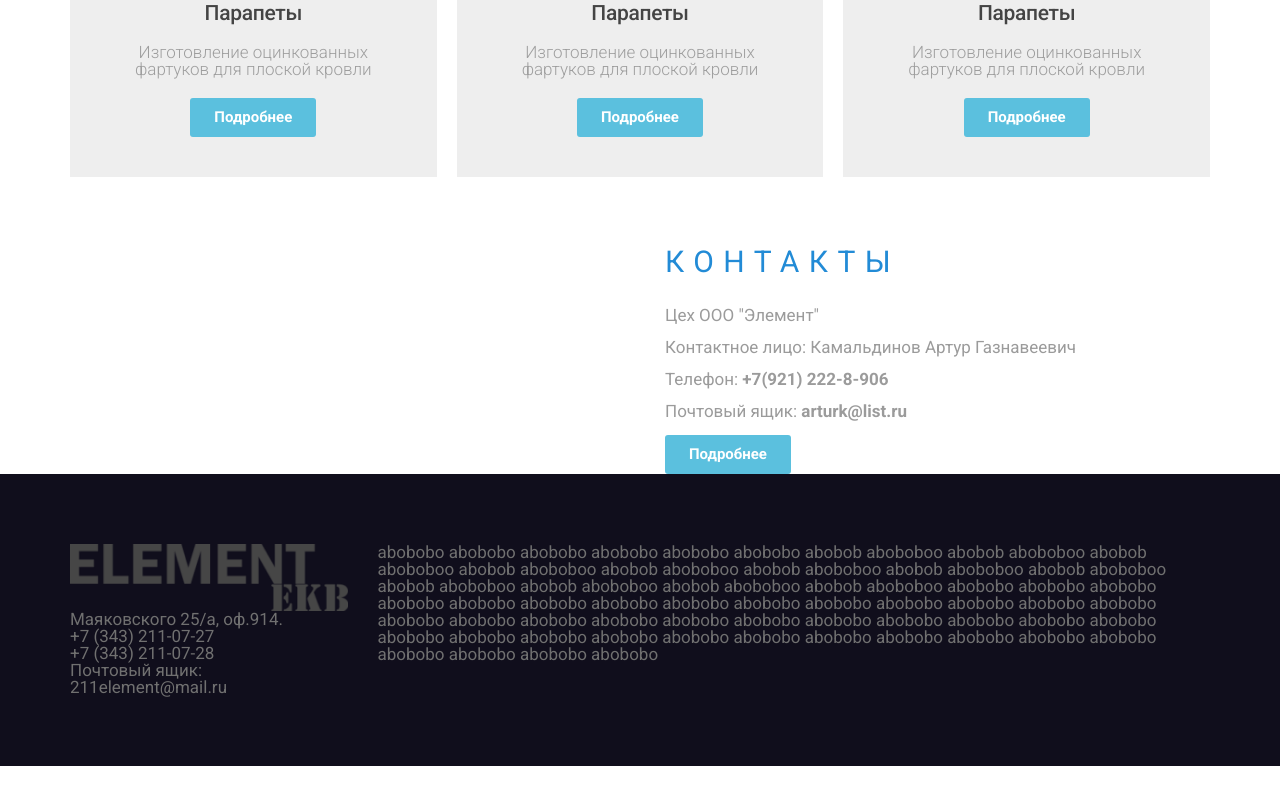
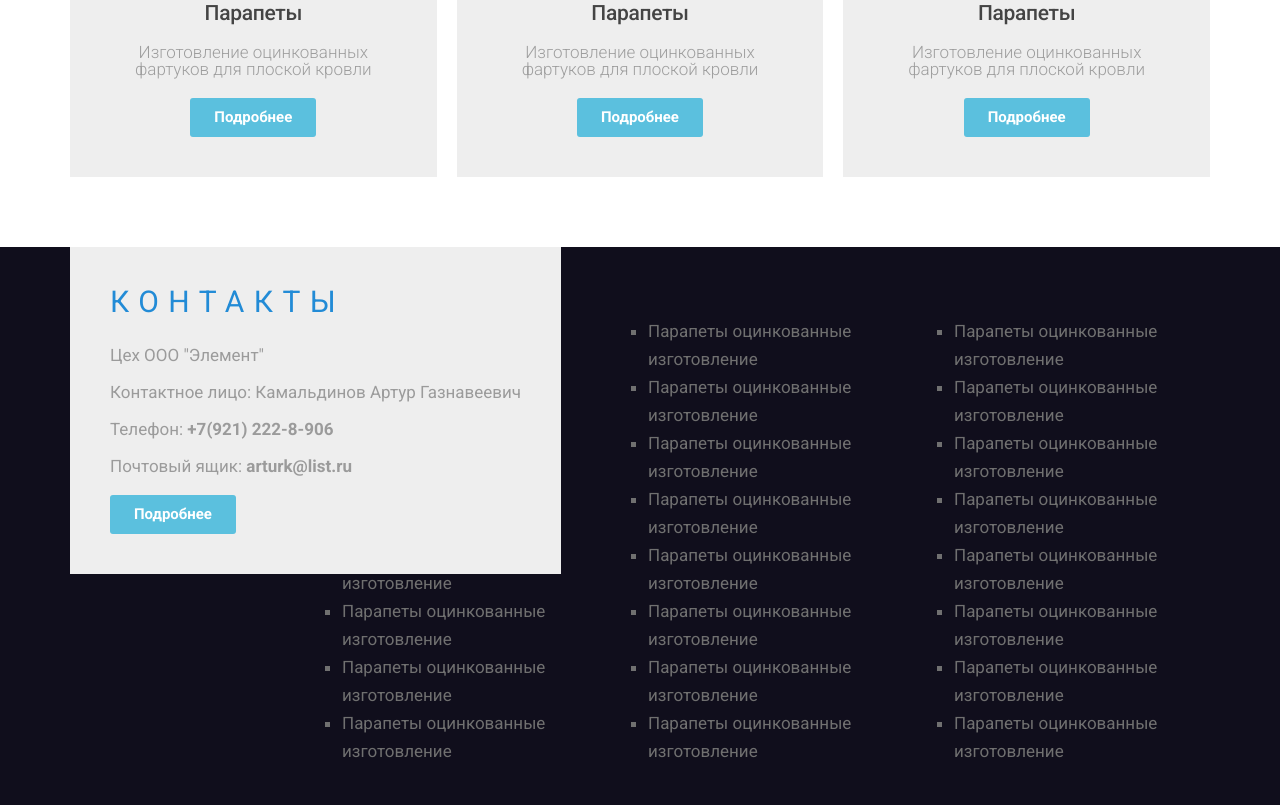
Before and after one commit to Dimickon/element-ekb, a website: page src/index.html in a window 1280 px wide. Shown: the part 3275-4080 px from the top of the page. Before the commit the page ends 4041 px from the top, so only its background shows below. Drawn offline with nearby package versions, Linux system fonts and the light colour scheme; files that its build step writes are made by us from their sources.

Commit message:
end index.html

```diff
--- a/src/assets/sass/blocks/footer.scss
+++ b/src/assets/sass/blocks/footer.scss
@@ -5,7 +5,7 @@
 
 .footer__inner {
     display: grid;
-    grid-template-columns: 1fr 3fr;
+    grid-template-columns: 1fr 4fr;
     grid-gap: 3rem;
 
     color: #707070;
@@ -25,4 +25,16 @@
 .footer__info {
     display: flex;
     flex-direction: column;
+
+    img,
+    p,
+    a:nth-child(n) {
+        margin-bottom: 1.5rem;
+    }
 }
+
+.footer__links {
+    display: grid;
+    grid-template-columns: repeat(3, 1fr);
+    grid-gap: 3rem;
+}
--- a/src/assets/sass/blocks/info.scss
+++ b/src/assets/sass/blocks/info.scss
@@ -1,13 +1,26 @@
+.info {
+    margin: 7rem 0;
+}
+
 .info__inner {
-    display: grid;
-    grid-template-columns: repeat(2, 1fr);
-    grid-gap: 5rem;
+    position: relative;
+}
+
+.info__map {
 }
 
 .info__content {
+    padding: 4rem;
+
     color: #9B9B9B;
+    background-color: $grey;
     font-size: 1.7rem;
     font-weight: 400;
+
+    position: absolute;
+    left: 0;
+    top: 0;
+    z-index: 1;
 }
 
 .info__title {
@@ -19,7 +32,7 @@
 }
 
 .info__text {
-    margin-bottom: 1.5rem;
+    margin-bottom: 2rem;
 
     a {
         color: inherit;
--- a/src/assets/sass/blocks/nav.scss
+++ b/src/assets/sass/blocks/nav.scss
@@ -57,3 +57,10 @@
 .nav__header li .sub-menu li {
     border-bottom: .5px solid $white;
 }
+
+
+.nav__footer {
+    padding-left: 2rem;
+    line-height: 28px;
+    list-style: square;
+}
--- a/src/index.html
+++ b/src/index.html
@@ -183,7 +183,9 @@ title: Element-EKB
 <section class="info">
     <div class="container">
         <div class="info__inner">
-            <div class="info__map"></div>
+            <div class="info__map">
+                <script type="text/javascript" charset="utf-8" async src="https://api-maps.yandex.ru/services/constructor/1.0/js/?um=constructor%3Ab4707809d1a7eca3dbbcc0653232b628e539f19456722b956bd7e53c7faa349a&amp;width=100%25&amp;height=720&amp;lang=ru_RU&amp;scroll=true"></script>
+            </div>
             <div class="info__content">
                 <h2 class="info__title">Контакты</h2>
                 <p class="info__text">Цех ООО "Элемент"</p>
--- a/src/partials/footer.html
+++ b/src/partials/footer.html
@@ -6,67 +6,93 @@
                 <p class="footer__location">Маяковского 25/a, оф.914.</p>
                 <a href="tel:+73432110727">+7 (343) 211-07-27</a>
                 <a href="tel:+73432110728">+7 (343) 211-07-28</a>
-                <p class="footer__mail">Почтовый ящик:<br><a href="mailto:211element@mail.ru">211element@mail.ru</a></p>
+                <p class="footer__mail">Почтовый ящик: <br><br><a href="mailto:211element@mail.ru">211element@mail.ru</a></p>
             </div>
             <div class="footer__links">
-                <a href="#">abobobo</a>
-                <a href="#">abobobo</a>
-                <a href="#">abobobo</a>
-                <a href="#">abobobo</a>
-                <a href="#">abobobo</a>
-                <a href="#">abobobo</a>
-                <a href="#">abobob aboboboo</a>
-                <a href="#">abobob aboboboo</a>
-                <a href="#">abobob aboboboo</a>
-                <a href="#">abobob aboboboo</a>
-                <a href="#">abobob aboboboo</a>
-                <a href="#">abobob aboboboo</a>
-                <a href="#">abobob aboboboo</a>
-                <a href="#">abobob aboboboo</a>
-                <a href="#">abobob aboboboo</a>
-                <a href="#">abobob aboboboo</a>
-                <a href="#">abobob aboboboo</a>
-                <a href="#">abobob aboboboo</a>
-                <a href="#">abobobo</a>
-                <a href="#">abobobo</a>
-                <a href="#">abobobo</a>
-                <a href="#">abobobo</a>
-                <a href="#">abobobo</a>
-                <a href="#">abobobo</a>
-                <a href="#">abobobo</a>
-                <a href="#">abobobo</a>
-                <a href="#">abobobo</a>
-                <a href="#">abobobo</a>
-                <a href="#">abobobo</a>
-                <a href="#">abobobo</a>
-                <a href="#">abobobo</a>
-                <a href="#">abobobo</a>
-                <a href="#">abobobo</a>
-                <a href="#">abobobo</a>
-                <a href="#">abobobo</a>
-                <a href="#">abobobo</a>
-                <a href="#">abobobo</a>
-                <a href="#">abobobo</a>
-                <a href="#">abobobo</a>
-                <a href="#">abobobo</a>
-                <a href="#">abobobo</a>
-                <a href="#">abobobo</a>
-                <a href="#">abobobo</a>
-                <a href="#">abobobo</a>
-                <a href="#">abobobo</a>
-                <a href="#">abobobo</a>
-                <a href="#">abobobo</a>
-                <a href="#">abobobo</a>
-                <a href="#">abobobo</a>
-                <a href="#">abobobo</a>
-                <a href="#">abobobo</a>
-                <a href="#">abobobo</a>
-                <a href="#">abobobo</a>
-                <a href="#">abobobo</a>
-                <a href="#">abobobo</a>
-                <a href="#">abobobo</a>
-                <a href="#">abobobo</a>
-                <a href="#">abobobo</a>
+                <nav>
+                    <ul class="nav__footer">
+                        <li>
+                            <a href="#">Парапеты оцинкованные изготовление</a>
+                        </li>
+                        <li>
+                            <a href="#">Парапеты оцинкованные изготовление</a>
+                        </li>
+                        <li>
+                            <a href="#">Парапеты оцинкованные изготовление</a>
+                        </li>
+                        <li>
+                            <a href="#">Парапеты оцинкованные изготовление</a>
+                        </li>
+                        <li>
+                            <a href="#">Парапеты оцинкованные изготовление</a>
+                        </li>
+                        <li>
+                            <a href="#">Парапеты оцинкованные изготовление</a>
+                        </li>
+                        <li>
+                            <a href="#">Парапеты оцинкованные изготовление</a>
+                        </li>
+                        <li>
+                            <a href="#">Парапеты оцинкованные изготовление</a>
+                        </li>
+                    </ul>
+                </nav>
+                <nav>
+                    <ul class="nav__footer">
+                        <li>
+                            <a href="#">Парапеты оцинкованные изготовление</a>
+                        </li>
+                        <li>
+                            <a href="#">Парапеты оцинкованные изготовление</a>
+                        </li>
+                        <li>
+                            <a href="#">Парапеты оцинкованные изготовление</a>
+                        </li>
+                        <li>
+                            <a href="#">Парапеты оцинкованные изготовление</a>
+                        </li>
+                        <li>
+                            <a href="#">Парапеты оцинкованные изготовление</a>
+                        </li>
+                        <li>
+                            <a href="#">Парапеты оцинкованные изготовление</a>
+                        </li>
+                        <li>
+                            <a href="#">Парапеты оцинкованные изготовление</a>
+                        </li>
+                        <li>
+                            <a href="#">Парапеты оцинкованные изготовление</a>
+                        </li>
+                    </ul>
+                </nav>
+                <nav>
+                    <ul class="nav__footer">
+                        <li>
+                            <a href="#">Парапеты оцинкованные изготовление</a>
+                        </li>
+                        <li>
+                            <a href="#">Парапеты оцинкованные изготовление</a>
+                        </li>
+                        <li>
+                            <a href="#">Парапеты оцинкованные изготовление</a>
+                        </li>
+                        <li>
+                            <a href="#">Парапеты оцинкованные изготовление</a>
+                        </li>
+                        <li>
+                            <a href="#">Парапеты оцинкованные изготовление</a>
+                        </li>
+                        <li>
+                            <a href="#">Парапеты оцинкованные изготовление</a>
+                        </li>
+                        <li>
+                            <a href="#">Парапеты оцинкованные изготовление</a>
+                        </li>
+                        <li>
+                            <a href="#">Парапеты оцинкованные изготовление</a>
+                        </li>
+                    </ul>
+                </nav>
             </div>
         </div>
     </div>
```
Also changed, not shown: dist/assets/css/style.css, dist/assets/css/style.min.css, dist/index.html.
